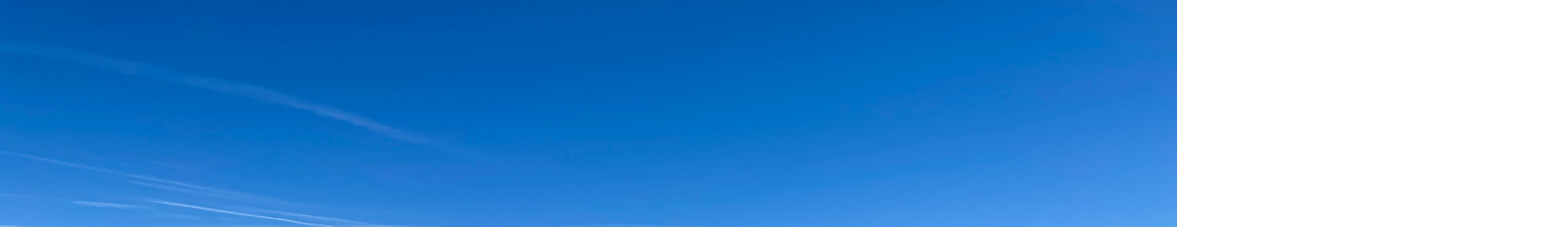
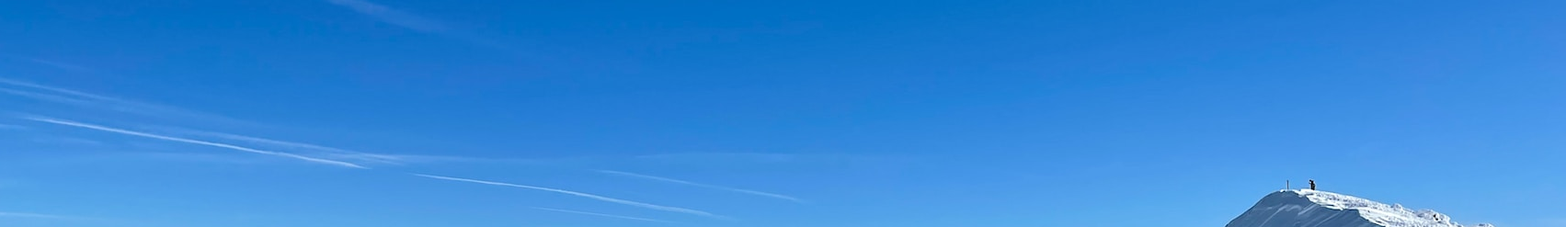
Before and after one commit to douglasemelo/Teste-01, a plain HTML site: page index.html in a window 1280 px wide. Shown: the top 247 px of the page at 92% size, 1703 px wide, since content can reach past the window. Drawn offline with Linux system fonts and the light colour scheme.

Commit message:
terceiro commit

```diff
--- a/index.html
+++ b/index.html
@@ -10,6 +10,7 @@
 <body>
     <div>
         <h1>TESTE 01</h1>
+        <img src="/imagens/imagem-background03.jpg" alt="">
     </div>
 </body>
 </html>
```
